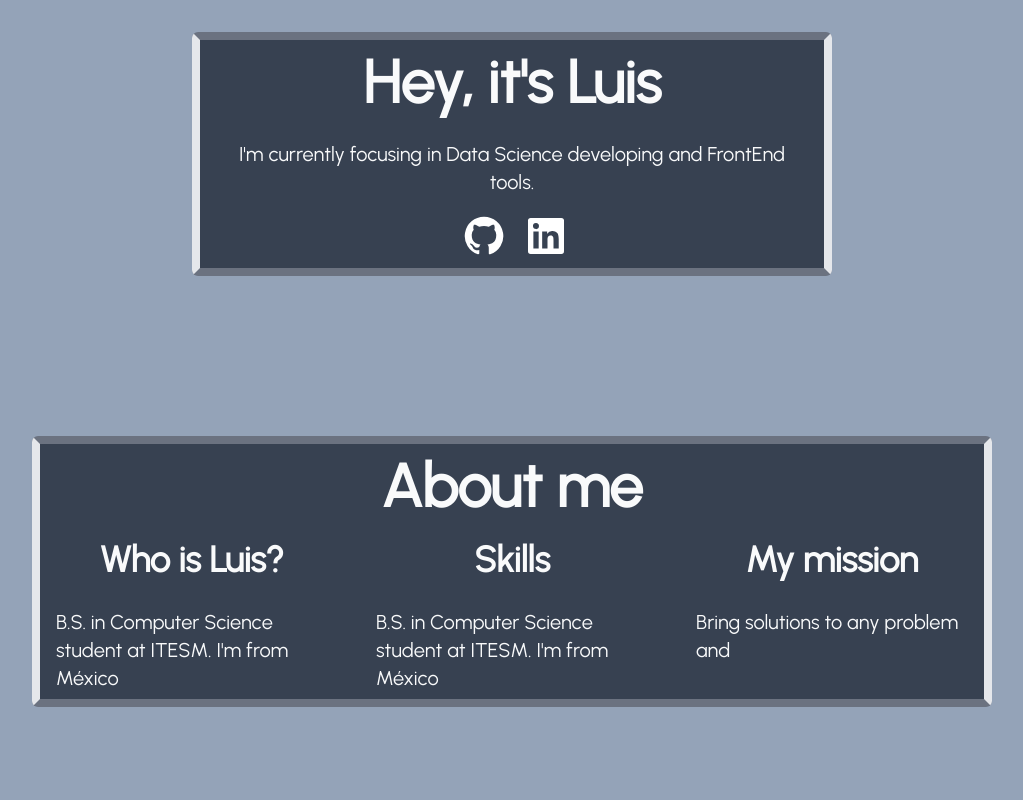
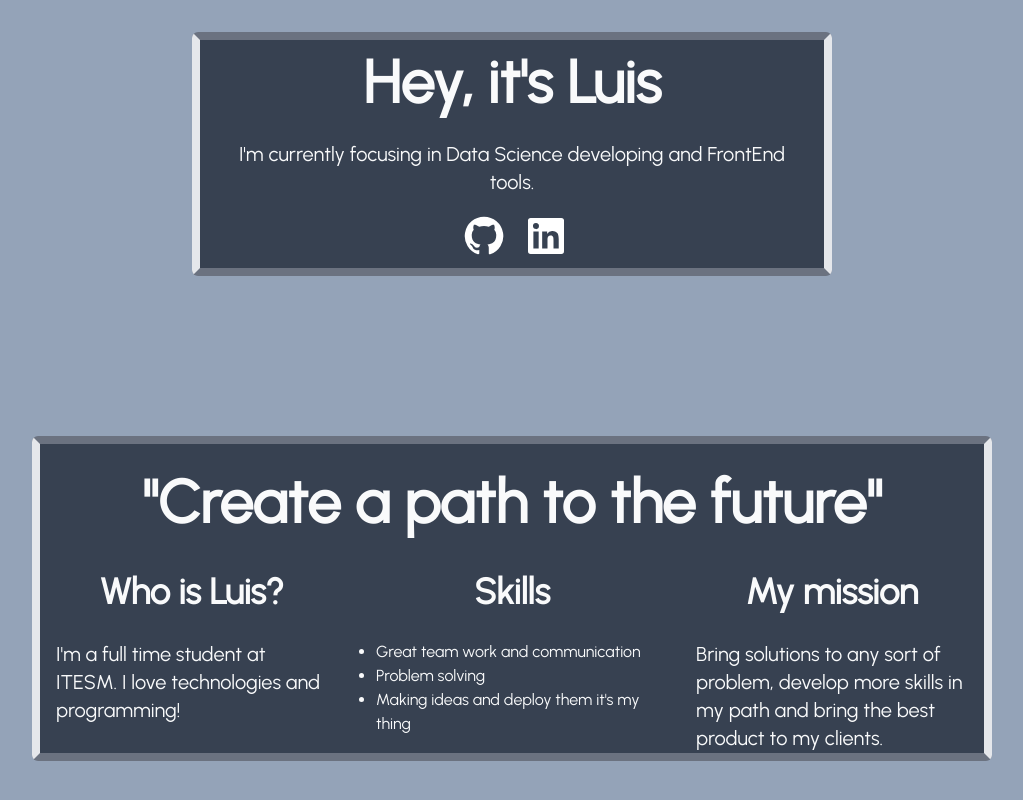
Before and after one commit to bashlui/portfolio, a Next.js app: page / in a window 1280 px wide. Shown: the part 288-1088 px from the top of the page, without its empty margins (128-1151 px from the left). Built offline with nearby package versions, Linux system fonts and the light colour scheme.

Commit message:
List added

```diff
--- a/components/Info.js
+++ b/components/Info.js
@@ -1,15 +1,19 @@
 export const Info = () => {
     return (
         <div className="bg-gray-700 rounded-md border-8 border-y-gray-500 animate-fade-in-left">
-            <h1 className="text-gray-50 py-3 px-4 text-center">About me</h1>
+            <h1 className="text-gray-50 py-3 px-4 text-center m-4">"Create a path to the future"</h1>
             <div className="columns-3">
                 <div className="">
                     <h2 className="text-gray-50 py-3 px-4 text-center">Who is Luis?</h2>
-                    <p className="text-gray-50 text-left mx-4 my-4">B.S. in Computer Science student at ITESM. I'm from México</p>
+                    <p className="text-gray-50 text-left mx-4 my-4">I'm a full time student at ITESM. I love technologies and programming!</p>
                     <h2 className="text-gray-50 py-3 px-4 text-center">Skills</h2>
-                    <p className="text-gray-50 text-left mx-4 my-4">B.S. in Computer Science student at ITESM. I'm from México</p>
+                    <ul className="text-gray-50 text-left mx-4 my-4">
+                        <li className="list-disc ">Great team work and communication</li>
+                        <li className="list-disc ">Problem solving</li>
+                        <li className="list-disc ">Making ideas and deploy them it's my thing</li>
+                    </ul>
                     <h2 className="text-gray-50 py-3 px-4 text-center">My mission</h2>
-                    <p className="text-gray-50 text-left mx-4 my-4">Bring solutions to any problem and </p>
+                    <p className="text-gray-50 text-left mx-4 my-4">Bring solutions to any sort of problem, develop more skills in my path and bring the best product to my clients.</p>
                 </div>
             </div>
         </div>
```
